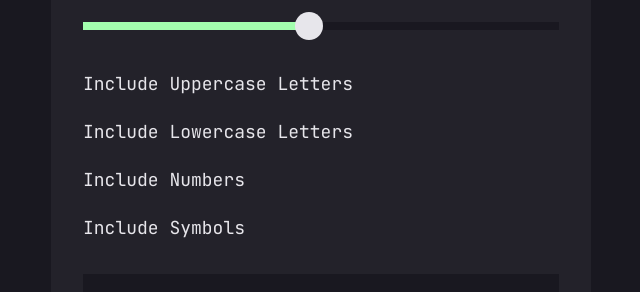
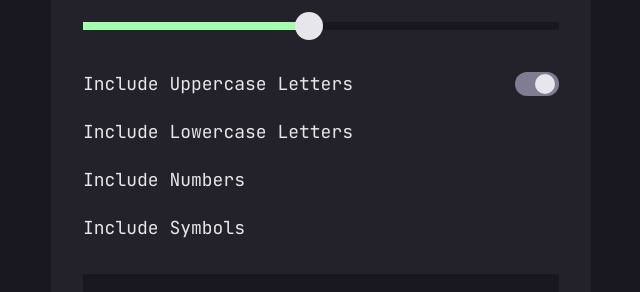
Before and after one commit to DeyanTopalov/password-generator, a Next.js app: page / in a window 1280 px wide. Shown: the part 274-566 px from the top of the page, without its empty margins (319-959 px from the left). Built offline with nearby package versions, Linux system fonts and the light colour scheme.

Commit message:
demo switch added

```diff
--- a/components/CardBody.tsx
+++ b/components/CardBody.tsx
@@ -4,8 +4,14 @@ const CardBody = ({ className }: classNameProps) => {
   return (
     <div className={className}>
       <Slider />
-      <div className="mb-8 grid gap-4 md:gap-5">
-        <p>Include Uppercase Letters</p>
+      <div className="mb-8 grid gap-4 text-base md:gap-5 md:text-lg">
+        <div className="flex items-center justify-between">
+          <p>Include Uppercase Letters</p>
+          <div className="flex h-6 w-11 cursor-pointer items-center justify-end rounded-full bg-clr-gray-500 px-1">
+            <div className="size-5 rounded-full bg-clr-gray-200"></div>
+          </div>
+        </div>
+
         <p>Include Lowercase Letters</p>
         <p>Include Numbers</p>
         <p>Include Symbols</p>
```
